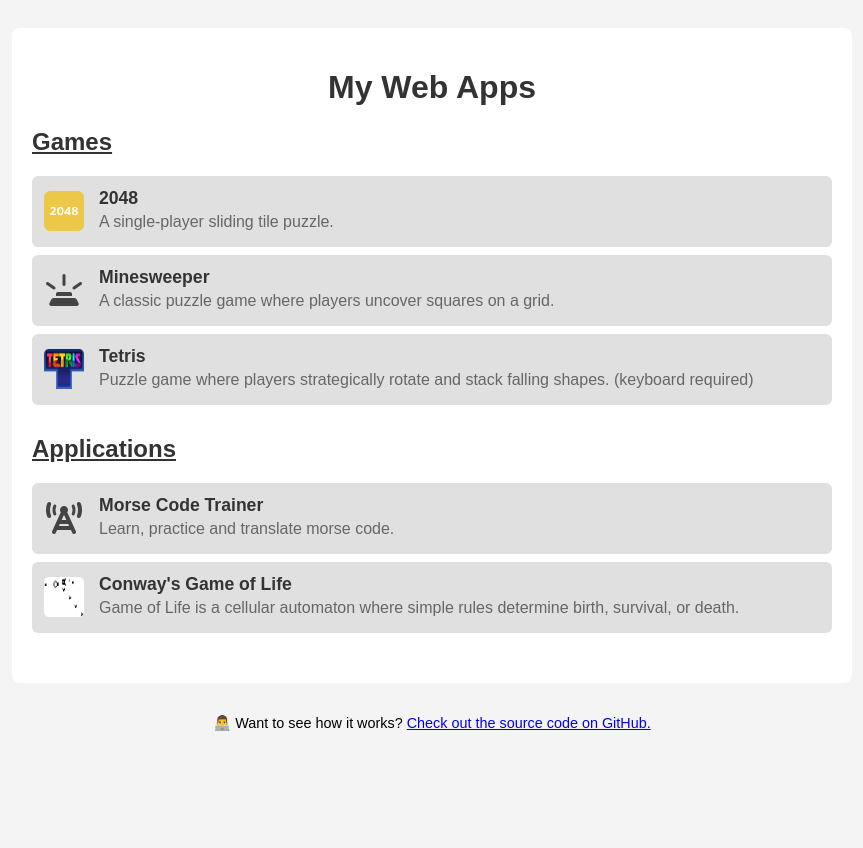
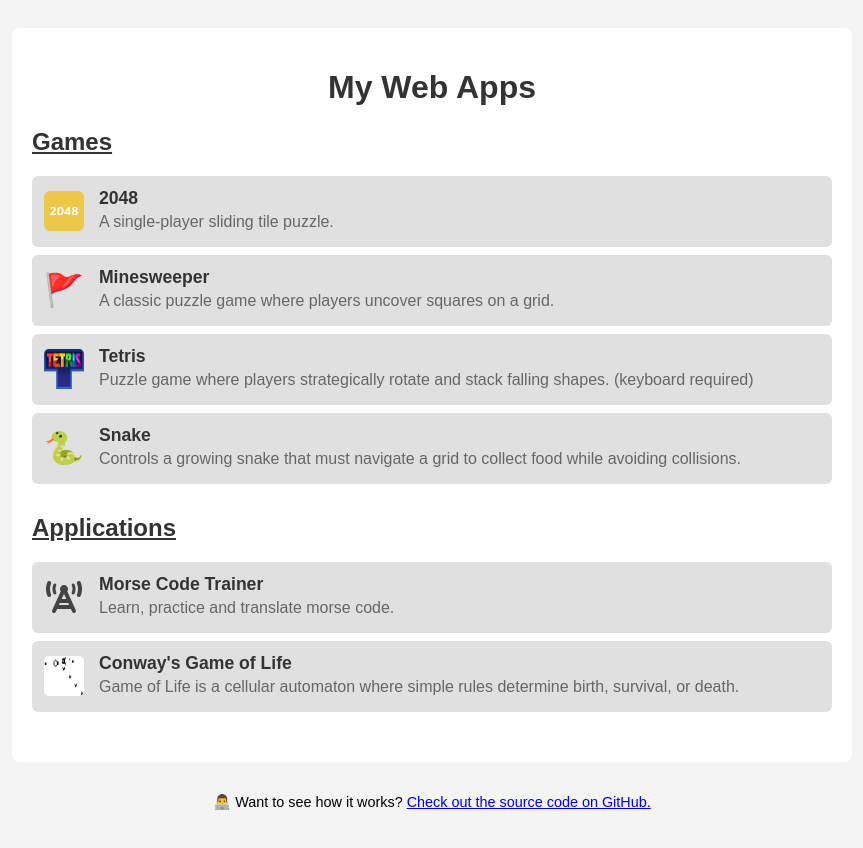
Before and after one commit to AdrienRenggli/web-apps, a plain HTML site: page index.html in a window 1280 px wide. Shown: the whole page, without its empty margins (208-1071 px from the left). Before the commit the page ends 800 px from the top, so only its background shows below. Drawn offline with Linux system fonts and the light colour scheme.

Commit message:
Adding emoji support and Snake

```diff
--- a/css/styles.css
+++ b/css/styles.css
@@ -81,6 +81,11 @@ li i.app-fa-icon {
   justify-content: center;
 }
 
+.emoji-icon {
+    font-size: 2rem;
+    margin-right: 15px;
+}
+
 footer {
     margin-top: 2rem;
     text-align: center;
--- a/js/script.js
+++ b/js/script.js
@@ -10,12 +10,17 @@ document.addEventListener("DOMContentLoaded", () => {
             name: "Minesweeper",
             url: "https://adrienrenggli.github.io/Minesweeper/",
             description: "A classic puzzle game where players uncover squares on a grid.",
-            faIcon: "fas fa-land-mine-on"
+            emoji: "🚩"
         }, {
             name: "Tetris",
             url: "https://adrienrenggli.github.io/Tetris/",
             description: "Puzzle game where players strategically rotate and stack falling shapes. (keyboard required)",
             icon: "images/Tetris.png"
+        }, {
+            name: "Snake",
+            url: "https://adrienrenggli.github.io/Snake/",
+            description: "Controls a growing snake that must navigate a grid to collect food while avoiding collisions.",
+            emoji: "🐍"
         }
         ],
         apps: [
@@ -47,6 +52,11 @@ document.addEventListener("DOMContentLoaded", () => {
             const icon = document.createElement("i");
             icon.className = app.faIcon + " app-fa-icon";
             li.appendChild(icon);
+        } else if (app.emoji) {
+            const emojiSpan = document.createElement("span");
+            emojiSpan.textContent = app.emoji;
+            emojiSpan.classList.add("emoji-icon");
+            li.appendChild(emojiSpan);
         }
 
         // Info block
```
Also changed, not shown: 1 other file. Lines whose indentation alone changed are shown as unchanged.
